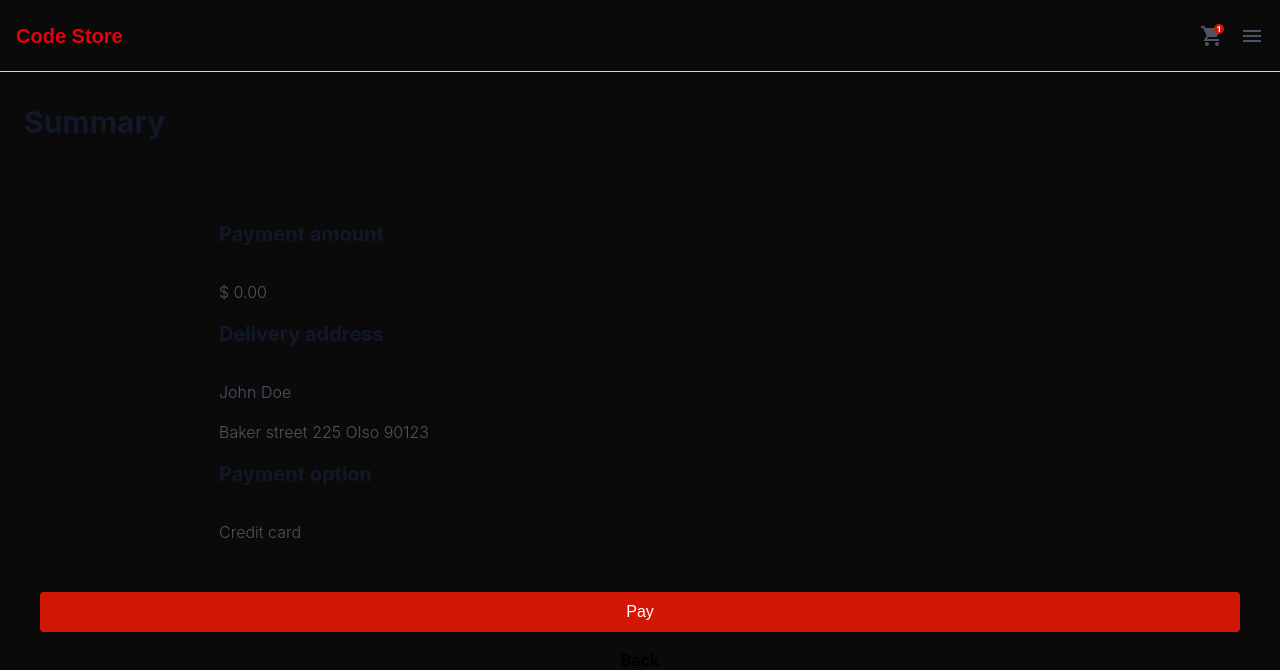
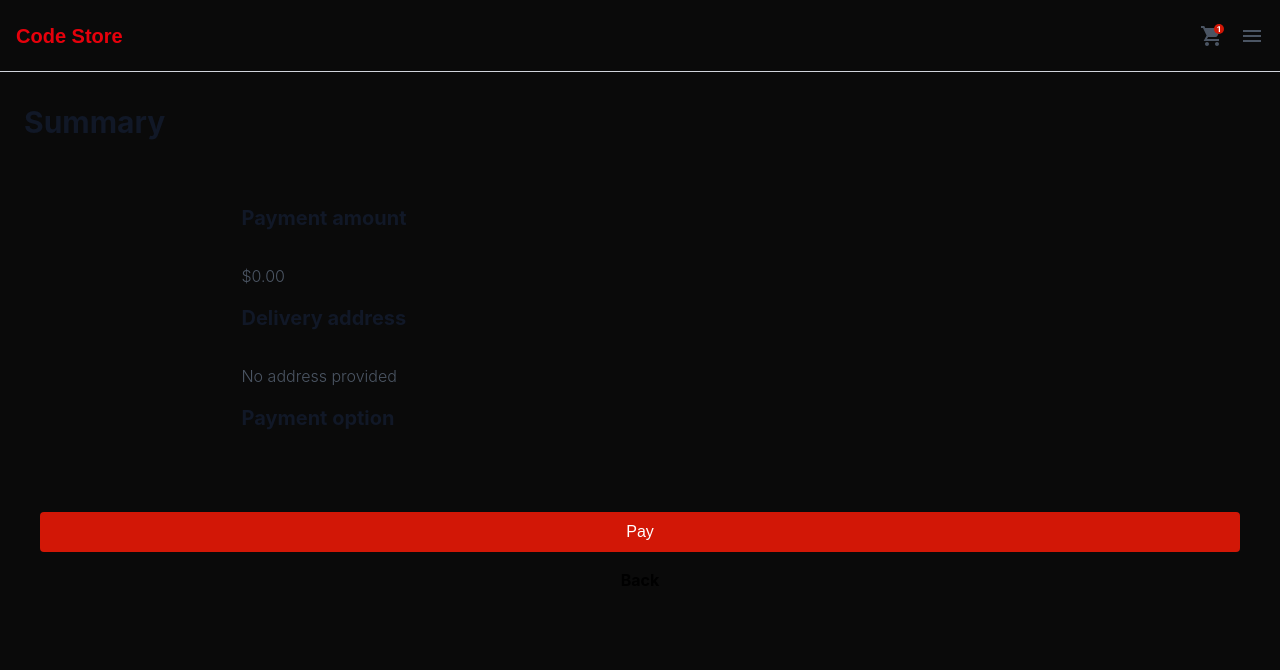
Before and after one commit to KelsonF/w12_E-Commerce_backend, a Next.js app: page /checkout/summary in a window 1280 px wide. Shown: the top 670 px of the page. Built offline with nearby package versions, Linux system fonts and the light colour scheme.

Commit message:
connecting summary to API

```diff
--- a/src/pages/checkout/summary/index.tsx
+++ b/src/pages/checkout/summary/index.tsx
@@ -8,34 +8,39 @@ import { Back } from "@/components/product/back";
 import { useCheckout } from "@/application/providers/CheckoutProvider";
 
 export default function Summary() {
-  const { cart } = useCheckout();
+  const { cart, address, paymentOption } = useCheckout();
+
+  const total = cart.reduce((acc, prod) => acc + prod.price, 0);
 
   return (
-    <div className="p-2 ">
+    <div className="p-2">
       <LeftContainer>
         <p className="text-3xl text-[#111827] font-[Inter] font-bold pt-2">
           Summary
         </p>
       </LeftContainer>
       <Container>
-        <div className="flex flex-row justify-evenly place-items-center p-2 gap-4">
-          {cart.map((item) => (
-            <>
-              <Img source={placeholderimage.src} w={147} h={124} />
+        {cart.map((prod) => (
+          <div
+            key={prod.id}
+            className="flex flex-row justify-evenly place-items-center p-2 gap-4"
+          >
+            <Img
+              source={prod.image_path || placeholderimage.src}
+              w={147}
+              h={124}
+            />
             <Container>
               <p className="text-xl text-[#111827] font-[Inter] font-bold">
-                  {item.name}
+                {prod.name}
               </p>
               <p className="text-base text-[#4B5563] font-[Inter] font-light">
-                  $ {item.price}
+                ${Number(prod.price).toFixed(2)}
               </p>
-                <p className="text-base text-[#4B5563] font-[Inter] font-light">
-                  Quantity: {item.stock}
-                </p>
+
             </Container>
-            </>
+          </div>
         ))}
-        </div>
       </Container>
       <div className="flex flex-col w-[50%] items-center">
         <LeftContainer>
@@ -43,31 +48,42 @@ export default function Summary() {
             Payment amount
           </p>
           <p className="text-base text-[#4B5563] font-[Inter] font-light">
-            $ 0.00
+            ${Number(total).toFixed(2)}
           </p>
 
           <p className="text-xl text-[#111827] font-[Inter] font-bold pb-4">
             Delivery address
           </p>
+          {address ? (
+            <>
               <p className="text-base text-[#4B5563] font-[Inter] font-light">
-            John Doe
+                {address.name}
               </p>
               <p className="text-base text-[#4B5563] font-[Inter] font-light">
-            Baker street 225 Olso 90123
+                {address.address}
               </p>
+              <p className="text-base text-[#4B5563] font-[Inter] font-light">
+                {address.city} {address.zipcode}
+              </p>
+            </>
+          ) : (
+            <p className="text-base text-[#4B5563] font-[Inter] font-light">
+              No address provided
+            </p>
+          )}
 
           <p className="text-xl text-[#111827] font-[Inter] font-bold pb-4">
             Payment option
           </p>
           <p className="text-base text-[#4B5563] font-[Inter] font-light">
-            Credit card
+            {paymentOption === "CREDIT" ? "Credit card" : paymentOption}
           </p>
         </LeftContainer>
       </div>
       <FlexContainer>
         <div className="flex flex-col items-center w-full p-4 gap-4">
           <Button placeholder="Pay" style={ButtonType.PRIMARY} />
-          <Back placeholder="Back" ref="/payment-option" />
+          <Back placeholder="Back" ref="/checkout/payment-option" />
         </div>
       </FlexContainer>
     </div>
```
Lines whose indentation alone changed are shown as unchanged.
